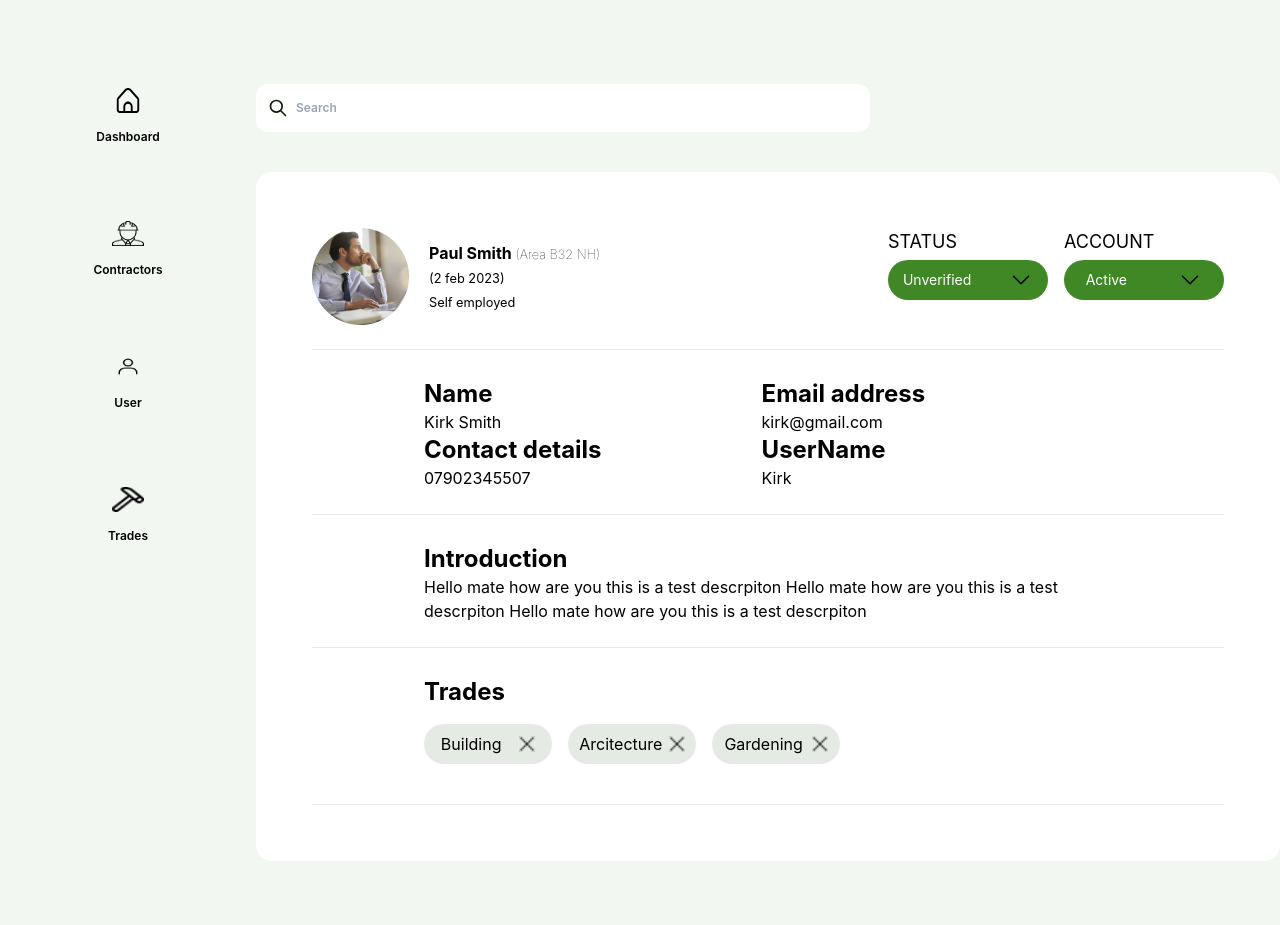
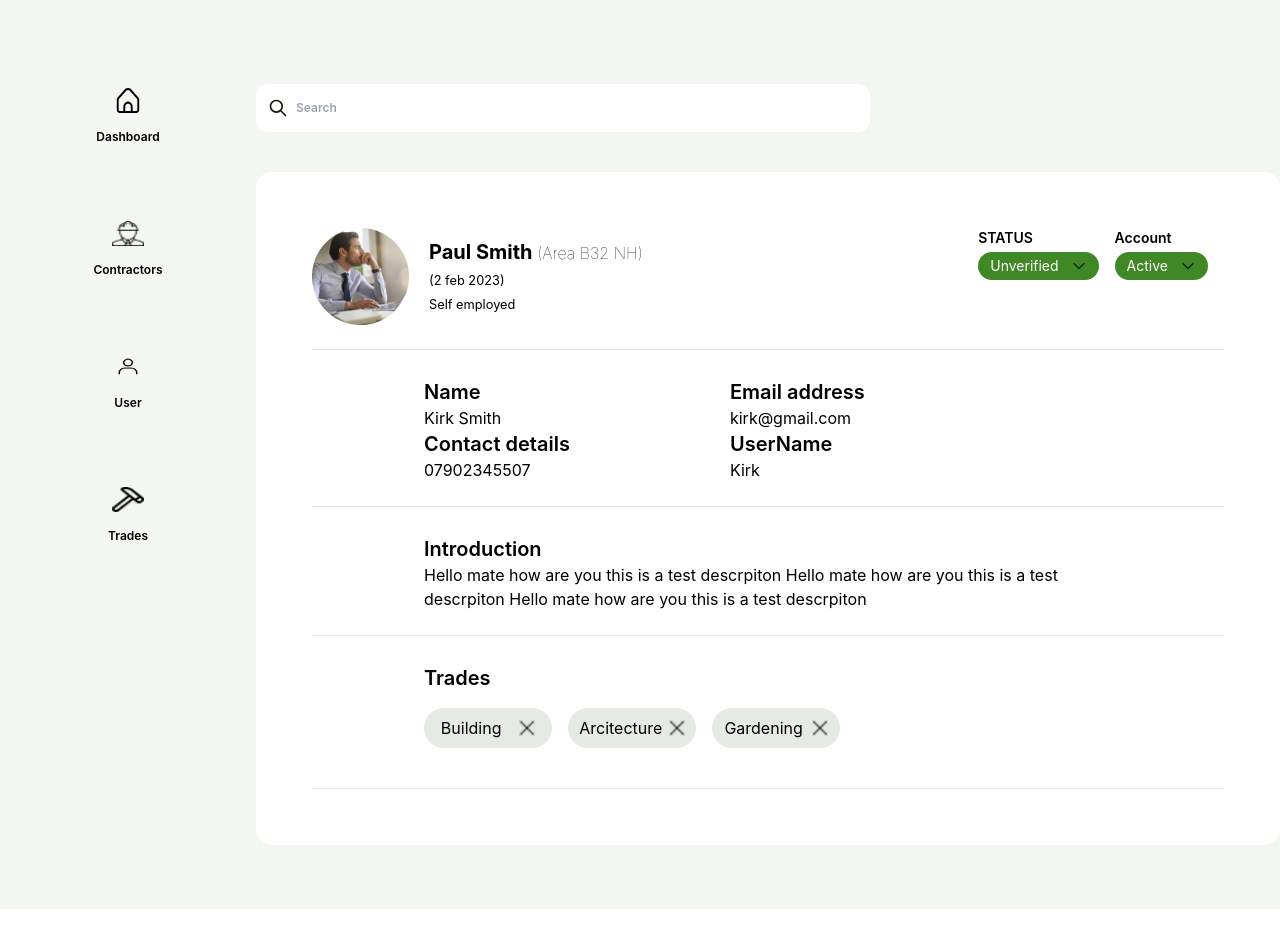
Before and after one commit to mamun-prodhan/final-dashboard, a React (Create React App) app: page /contractorCart-details in a window 1280 px wide. Built offline with nearby package versions, Linux system fonts and the light colour scheme.

Commit message:
text and button fixed

```diff
--- a/src/Component/ContractorsCart/Cart.js
+++ b/src/Component/ContractorsCart/Cart.js
@@ -20,7 +20,7 @@ const Cart = ({data}) => {
                 <p className='text-center'>{data.designation}</p>
             </div>
             <div className='grid lg:grid-cols-2 md:grid-cols-2 grid-cols-2 gap-4 mt-3'>
-                <button className='bg-[#E6EBE3] p-1 rounded mt-2 w-28 font-semibold '>Building</button>
+                <button className='bg-[#E6EBE3] p-1 rounded mt-2 w-28 font-semibold'>Building</button>
                 <button className='bg-[#E6EBE3] p-1 rounded mt-2 w-28 font-semibold'>Building</button>
                 <button className='bg-[#E6EBE3] p-1 rounded mt-2 w-28 font-semibold'>Building</button>
             </div>
--- a/src/Component/ContractorsCart/ContracorsCartDetails.js
+++ b/src/Component/ContractorsCart/ContracorsCartDetails.js
@@ -13,7 +13,7 @@ const ContracorsCartDetails = () => {
             <img src={profile} alt="" />
           </div>
           <div>
-            <h1 className="font-bold">
+            <h1 className="font-bold text-xl">
               Paul Smith <small className="font-thin">(Area B32 NH)</small>
             </h1>
             <p>
@@ -27,17 +27,17 @@ const ContracorsCartDetails = () => {
         {/* right side profile button  */}
         <div className="lg:flex md:flex ">
           <div className="lg:mr-4 md:mr-3">
-            <p className="mb-1 text-xs lg:text-lg md:text-lg ">STATUS</p>
-            <div className="flex rounded-full bg-[#3F8825] lg:w-40 justify-around p-1 lg:p-2 md:w-36 w-28 md:p-2 ">
-              <button className="lg:mr-6 text-[#FFFFFF] lg:text-sm text-xs">Unverified </button>
-              <img src={arow1} alt="" />
+            <p className="mb-1 text-sm font-semibold ">STATUS</p>
+            <div className="flex items-center rounded-full bg-[#3F8825] justify-around py-1 px-3 ">
+              <button className="mr-3 text-sm text-[#FFFFFF] ">Unverified </button>
+              <img className="w-[16px] h-[16px]" src={arow1} alt="" />
             </div>
           </div>
-          <div>
-            <p className="mb-1  lg:text-lg md:text-lg text-xs">ACCOUNT</p>
-            <div className="flex rounded-full bg-[#3F8825] lg:w-40 justify-around p-1 md:w-36 lg:p-2 md:p-2 w-28">
-              <button className="lg:mr-6 text-[#FFFFFF] lg:text-sm text-xs">Active </button>
-              <img className=" " src={arow1} alt="" />
+          <div className="lg:mr-4 md:mr-3">
+            <p className="mb-1 text-sm font-semibold ">Account</p>
+            <div className="flex items-center rounded-full bg-[#3F8825] justify-around py-1 px-3 ">
+              <button className="mr-3 text-sm text-[#FFFFFF] ">Active </button>
+              <img className="w-[16px] h-[16px]" src={arow1} alt="" />
             </div>
           </div>
         </div>
@@ -47,28 +47,28 @@ const ContracorsCartDetails = () => {
       <div className="flex lg:mx-28 md:mx-12 mt-7">
         <div className="lg:mr-40 md:mr-20 mr-3">
           <div>
-            <h1 className="lg:text-2xl text-xl font-bold">Name</h1>
+            <h1 className="text-xl font-semibold">Name</h1>
             <p>Kirk Smith</p>
           </div>
           <div>
-            <h1 className="lg:text-2xl text-xl font-bold">Contact details</h1>
+            <h1 className="text-xl font-semibold">Contact details</h1>
             <p>07902345507</p>
           </div>
         </div>
         <div>
           <div>
-            <h1 className="lg:text-2xl text-xl font-bold">Email address</h1>
+            <h1 className="text-xl font-semibold">Email address</h1>
             <p>kirk@gmail.com</p>
           </div>
           <div>
-            <h1 className="lg:text-2xl text-xl font-bold">UserName</h1>
+            <h1 className="text-xl font-semibold">UserName</h1>
             <p>Kirk</p>
           </div>
         </div>
       </div>
       <hr className="mt-6 " />
       <div className=" lg:mx-28 md:mx-12 mt-7">
-        <h1 className=" lg:text-2xl text-xl font-bold">Introduction</h1>
+        <h1 className="text-xl font-semibold">Introduction</h1>
         <p>
           Hello mate how are you this is a test descrpiton Hello mate how are
           you this is a test descrpiton Hello mate how are you this is a test
@@ -77,7 +77,7 @@ const ContracorsCartDetails = () => {
       </div>
       <hr className="mt-6 " />
       <div className=" lg:mx-28 md:mx-12 mt-7">
-        <h1 className="lg:text-2xl text-xl font-bold">Trades</h1>
+        <h1 className="text-xl font-semibold">Trades</h1>
         <div className="mt-4 flex mb-10">
             <div className="bg-[#E5EBE4] p-2 w-32 flex rounded-full items-center justify-around lg:mr-4 mr-2">
                 <button className="">Building </button>
--- a/src/Component/ContractorsCart/ContractorCart.js
+++ b/src/Component/ContractorsCart/ContractorCart.js
@@ -37,23 +37,23 @@ const ContractorCart = () => {
             </div>
 
             <div className='mt-5 grid lg:grid-cols-5 md:grid-cols-3 grid-cols-1 gap-4'>
-                <div className='mr-4'>
+                <div className='mr-4 mb-8 md:mb-8 lg:mb-0'>
                     <h1 className='font-bold mb-3'>Status</h1>
                     <DropDown></DropDown>
                 </div>
-                <div className='mr-4'>
+                <div className='mr-4 mb-8 md:mb-8 lg:mb-0'>
                     <h1 className='font-bold mb-3'>Trade</h1>
                     <DropDown></DropDown>
                 </div>
-                <div className='mr-4'>
+                <div className='mr-4 mb-8 md:mb-8 lg:mb-0'>
                 <h1 className='font-bold mb-3'>Type</h1>
                     <DropDown></DropDown>
                 </div>
-                <div className='mr-4'>
+                <div className='mr-4 mb-8 md:mb-8 lg:mb-0'>
                 <h1 className='font-bold mb-3'>Registration date</h1>
                     <DropDown></DropDown>
                 </div>
-                <div className='mr-4'>
+                <div className='mr-4 mb-8 md:mb-8 lg:mb-0'>
                 <h1 className='font-bold mb-3'>Account</h1>
                     <DropDown></DropDown>
                 </div>
--- a/src/Component/DropDown/DropDown.js
+++ b/src/Component/DropDown/DropDown.js
@@ -12,7 +12,7 @@ const DropDown = () => {
     <div className="relative flex flex-col items-center w-32 rounded-lg">
       <button
         onClick={() => setIsOpen((prev) => !prev)}
-        className="bg-[##E5EBE4] p-2 w-full flex items-center justify-between text-sm rounded-lg border-2 active:border-white duration-300 active:text-white"
+        className="bg-[#E5EBE4] p-2 w-full flex items-center justify-between text-sm rounded-lg border-2 active:border-white duration-300 active:text-white"
       >
         DropDown
         {
@@ -25,10 +25,10 @@ const DropDown = () => {
       </button>
       {
         isOpen && (
-            <div className="bg-blue-400 absolute top-11 flex flex-col items-start rounded-lg p-1 w-full">
+            <div className="bg-[#3F8825] bg-opacity-[31%] absolute top-11 flex flex-col items-start rounded-lg p-1 w-full">
                 {
                     menuOption.map((item, i)=>(
-                        <h3 className="p-1 hover:bg-blue-300 cursor-pointer rounded-r-lg border-l-transparent hover:border-l-white border-l-4" key={i}>{item.menu}</h3>
+                        <h3 className="p-1 w-full hover:bg-[#3F8825] hover:bg-opacity-[70%] cursor-pointer rounded-lg" key={i}>{item.menu}</h3>
                     ))
                 }
             </div>
```
Also changed, not shown: src/asset/engineer.png.
